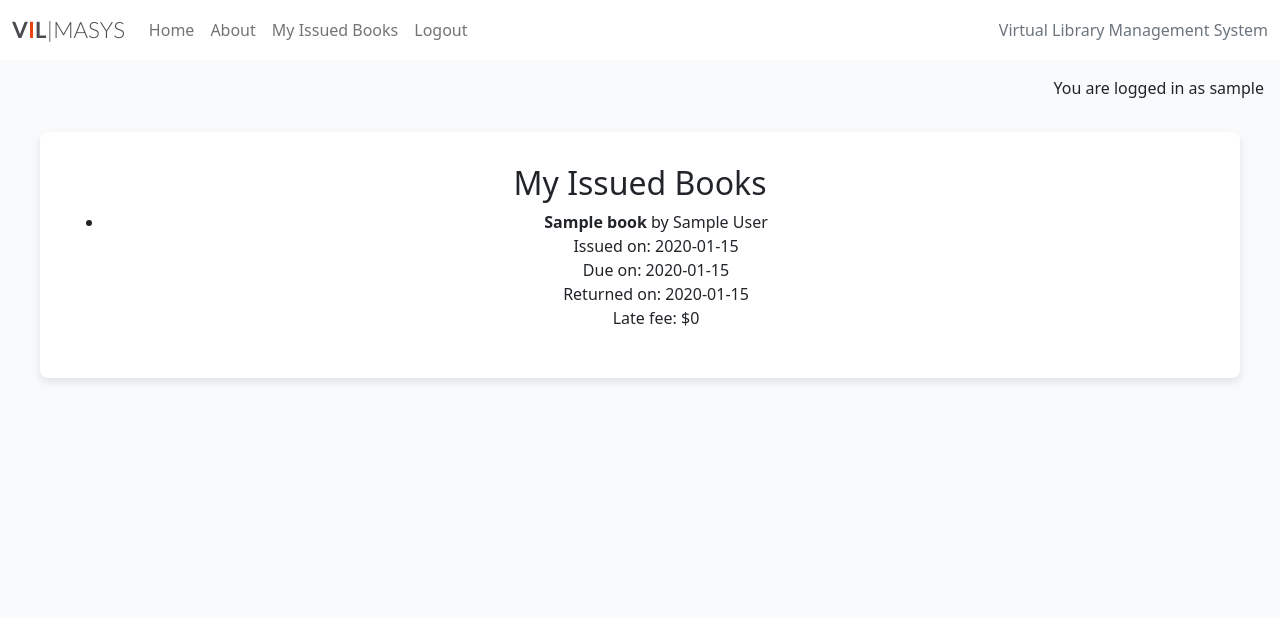
After one commit to Volneirj/project_iv_ci, a Django app: page /issued_books/ in a window 1280 px wide. The commit adds this page. Shown: the top 618 px of the page. Run offline with Django 4.2, Linux system fonts and the light colour scheme; a user stored in the database is signed in; tables that the repository leaves empty hold one stand-in row (values such as "Sample post").

Commit message:
Add issued book list, fix issue book view

```diff
--- a/library/models.py
+++ b/library/models.py
@@ -7,6 +7,7 @@ class Book(models.Model):
     title = models.CharField(max_length=255)
     author = models.CharField(max_length=255)
     isbn = models.CharField(max_length=13, unique=True)
+    description = models.TextField(default='')
     featured_image = CloudinaryField('image', default='placeholder')
     available_copies = models.PositiveIntegerField(default=1)
 
--- a/library/templates/base.html
+++ b/library/templates/base.html
@@ -50,6 +50,10 @@
                           active{%endif%}" aria-current="page" href="#">About</a>
                     </li>
                     {% if user.is_authenticated %}
+                    <li class="nav-item">
+                        <a class="nav-link {% if request.path == issued_books_list %}active{% endif %}" aria-current="page"
+                        href="{% url 'issued_books_list' %}">My Issued Books</a>
+                    </li>
                     <li class="nav-item">
                         <a class="nav-link {% if request.path == logout_url %}active{% endif %}" aria-current="page"
                             href="{% url 'logout' %}">Logout</a>
@@ -118,7 +122,7 @@
         integrity="sha384-gtEjrD/SeCtmISkJkNUaaKMoLD0//ElJ19smozuHV6z3Iehds+3Ulb9Bn9Plx0x4" crossorigin="anonymous">
         </script>
 
-{% block extras %}
+    {% block extras %}
     {% endblock %}
 </body>
 
--- a/library/templates/library/book_list.html
+++ b/library/templates/library/book_list.html
@@ -11,13 +11,13 @@
 
   <ul>
     {% for book in books %}
-      <li>{{ book.title }} by {{ book.author }} - Available Copies: {{ book.available_copies }}</li>
+      <li><a href="{% url 'book_detail' book.id %}">{{ book.title }} by {{ book.author }} - Available Copies: {{ book.available_copies }}</a></li>
 
     {% empty %}
       <li>No books found.</li>
     {% endfor %}
   </ul>
 
-  <a href="{% url 'issue_book' %}">Issue a Book</a>
+
 </div>
 {% endblock %}
--- /dev/null
+++ b/library/templates/library/issued_books_list.html
@@ -0,0 +1,24 @@
+{% extends 'base.html' %}
+
+{% block content %}
+<div class="container">
+  <h2>My Issued Books</h2>
+  <ul>
+    {% for issued_book in issued_books %}
+      <li>
+        <strong>{{ issued_book.book.title }}</strong> by {{ issued_book.book.author }}<br>
+        Issued on: {{ issued_book.issue_date|date:"Y-m-d" }}<br>
+        Due on: {{ issued_book.due_date|date:"Y-m-d" }}<br>
+        {% if issued_book.returned %}
+          Returned on: {{ issued_book.return_date|date:"Y-m-d" }}<br>
+        {% else %}
+          Status: Not returned<br>
+        {% endif %}
+        Late fee: ${{ issued_book.late_fee }}<br>
+      </li>
+    {% empty %}
+      <li>No books issued.</li>
+    {% endfor %}
+  </ul>
+</div>
+{% endblock %}
--- a/library/urls.py
+++ b/library/urls.py
@@ -1,10 +1,11 @@
 from django.urls import path
-from .views import home, book_list, book_detail, signup, issue_book
+from .views import home, book_list, book_detail, signup, issue_book, issued_books_list
 
 urlpatterns = [
     path('', home, name='home'),
     path('books/', book_list, name='book_list'),
     path('books/<int:book_id>/', book_detail, name='book_detail'),
+    path('books/<int:book_id>/issue/', issue_book, name='issue_book'),
     path('signup/', signup, name='signup'),
-    path('issue_book/', issue_book, name='issue_book'),
+    path('issued_books/', issued_books_list, name='issued_books_list'),
 ]
--- a/library/views.py
+++ b/library/views.py
@@ -2,8 +2,11 @@ from django.shortcuts import render, get_object_or_404, redirect
 from django.contrib.auth.forms import UserCreationForm
 from django.contrib.auth.decorators import login_required
 from django.contrib.auth import login, authenticate
+from django.utils import timezone
+from datetime import datetime, timedelta
 from .models import Book, IssuedBook
-from .forms import BookSearchForm,IssueBookForm
+from .forms import BookSearchForm, IssueBookForm
+
 
 def signup(request):
     if request.method == 'POST':
@@ -40,15 +43,37 @@ def book_list(request):
     return render(request, 'library/book_list.html', {'books': books, 'form': form})
 
 @login_required
-def issue_book(request):
+def issue_book(request, book_id):
+    book = get_object_or_404(Book, pk=book_id)
+
     if request.method == 'POST':
         form = IssueBookForm(request.POST)
         if form.is_valid():
-            issued_book = form.save()
-            book = issued_book.book
+            due_date = form.cleaned_data['due_date']
+            issued_book = IssuedBook.objects.create(
+                book=book,
+                user=request.user,
+                issue_date=timezone.now(),
+                due_date=due_date
+            )
             book.available_copies -= 1
             book.save()
-            return redirect('book_list')
+            print(f"Issued book: {issued_book}")
+            return redirect('book_detail', book_id=book_id)
+        else:
+            print("Form is not valid")
     else:
-        form = IssueBookForm()
-    return render(request, 'library/issue_book.html', {'form': form})
+        form = IssueBookForm(initial={'book_id': book_id})
+
+    context = {
+        'form': form,
+        'book': book,
+        'due_date': datetime.now() + timedelta(days=14)
+    }
+
+    return render(request, 'library/issue_book.html', context)
+
+@login_required
+def issued_books_list(request):
+    issued_books = IssuedBook.objects.filter(user=request.user)
+    return render(request, 'library/issued_books_list.html', {'issued_books': issued_books})
```
Also changed, not shown: library/forms.py (+9 -5 lines), library/templates/library/book_detail.html (+13 -8 lines), library/templates/library/issue_book.html (+5 -2 lines), library_project/settings.py (+10 -2 lines), library/migrations/0002_book_featured_image_alter_issuedbook_due_date.py (added), library/migrations/0003_book_description_alter_issuedbook_due_date.py (added).
